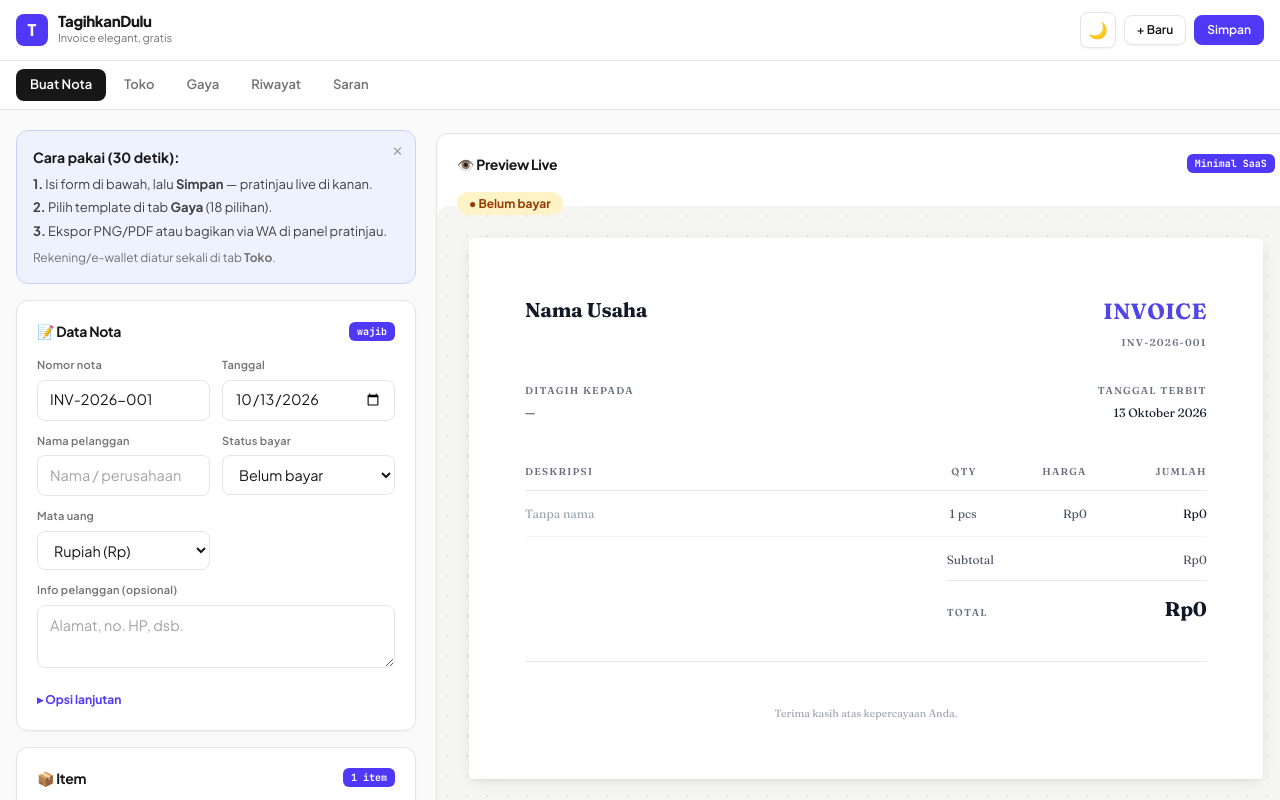
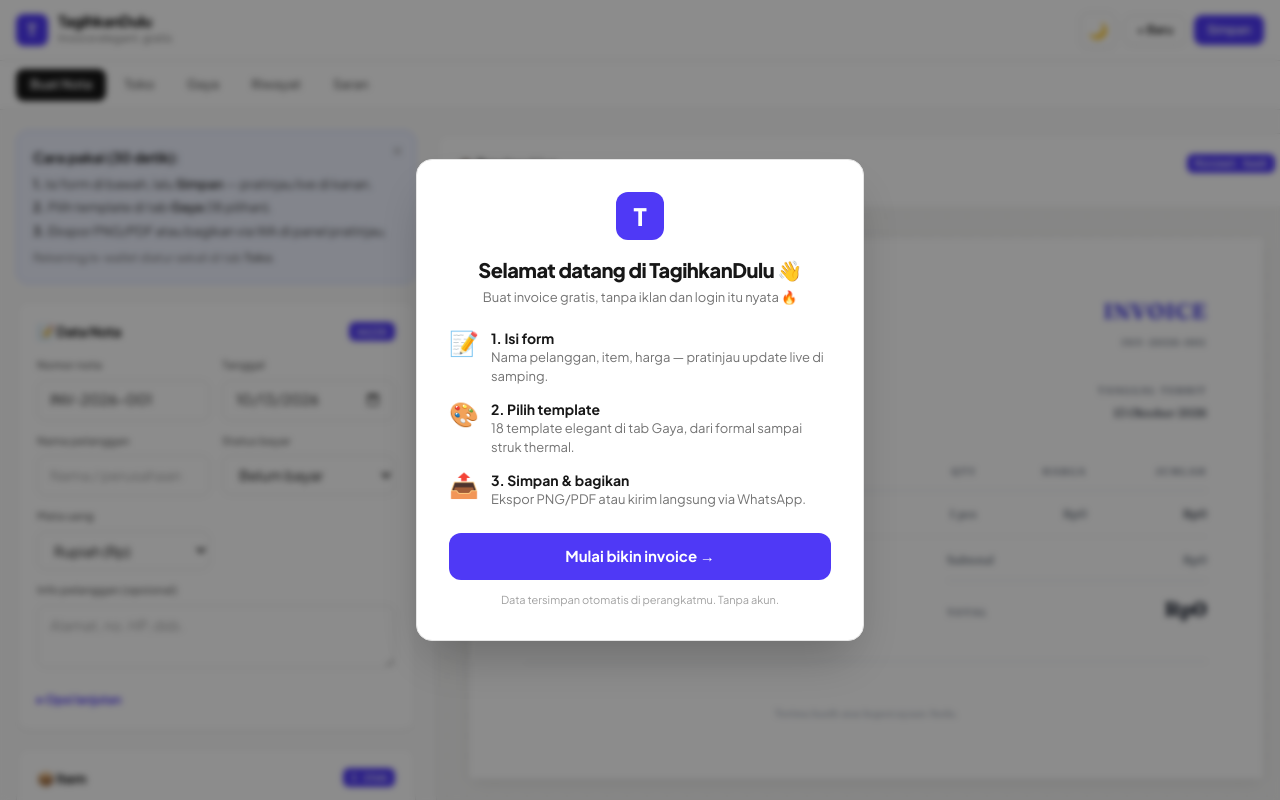
Before and after one commit to junanda24/notakandulu, a React (Vite) app: page / in a window 1280 px wide. Shown: the top 800 px of the page. Built offline with nearby package versions, Linux system fonts and the light colour scheme.

Commit message:
Modal selamat datang first-run

```diff
--- a/src/App.jsx
+++ b/src/App.jsx
@@ -13,6 +13,7 @@
 } from "./lib/storage.js";
 
 import SaranPanel from "./components/SaranPanel.jsx";
+import WelcomeModal from "./components/WelcomeModal.jsx";
 
 const TABS = [
   { id: "buat", name: "Buat Nota" },
@@ -128,6 +129,7 @@
 
   return (
     <>
+    <WelcomeModal />
     <div className="app-shell min-h-screen">
       {/* Header netral */}
       <header className="sticky top-0 z-20 border-b border-line bg-white/90 dark:bg-[#0a0a0a]/90 backdrop-blur">
--- /dev/null
+++ b/src/components/WelcomeModal.jsx
@@ -0,0 +1,50 @@
+// Modal selamat datang — tampil sekali saat pertama kali buka.
+import { useState } from "react";
+
+const WELCOME_KEY = "notakandulu:welcomed";
+
+const STEPS = [
+  { icon: "📝", title: "Isi form", desc: "Nama pelanggan, item, harga — pratinjau update live di samping." },
+  { icon: "🎨", title: "Pilih template", desc: "18 template elegant di tab Gaya, dari formal sampai struk thermal." },
+  { icon: "📤", title: "Simpan & bagikan", desc: "Ekspor PNG/PDF atau kirim langsung via WhatsApp." },
+];
+
+export default function WelcomeModal() {
+  const [show, setShow] = useState(() => {
+    try { return localStorage.getItem(WELCOME_KEY) !== "1"; } catch { return true; }
+  });
+  if (!show) return null;
+  const close = () => {
+    try { localStorage.setItem(WELCOME_KEY, "1"); } catch {}
+    setShow(false);
+  };
+  return (
+    <div className="fixed inset-0 z-50 flex items-center justify-center p-4" style={{ background: "rgba(0,0,0,0.45)", backdropFilter: "blur(3px)" }}>
+      <div className="bg-white dark:bg-neutral-900 rounded-2xl border border-line shadow-2xl max-w-md w-full p-6 sm:p-8 text-center">
+        <span className="inline-flex h-12 w-12 items-center justify-center rounded-xl bg-indigo-600 text-white text-2xl font-extrabold">T</span>
+        <h2 className="text-xl font-extrabold tracking-tight mt-4">Selamat datang di TagihkanDulu 👋</h2>
+        <p className="text-[13px] text-neutral-500 dark:text-neutral-400 mt-1">
+          Buat invoice gratis, tanpa iklan dan login itu nyata 🔥
+        </p>
+        <div className="text-left mt-5 space-y-3">
+          {STEPS.map((s, i) => (
+            <div key={i} className="flex gap-3 items-start">
+              <span className="text-2xl leading-none mt-0.5">{s.icon}</span>
+              <div>
+                <p className="text-sm font-bold">{i + 1}. {s.title}</p>
+                <p className="text-[13px] text-neutral-500 dark:text-neutral-400">{s.desc}</p>
+              </div>
+            </div>
+          ))}
+        </div>
+        <button
+          onClick={close}
+          className="mt-6 w-full rounded-xl bg-indigo-600 hover:bg-indigo-500 text-white font-bold py-3 text-[15px] transition"
+        >
+          Mulai bikin invoice →
+        </button>
+        <p className="text-[11px] text-neutral-400 mt-3">Data tersimpan otomatis di perangkatmu. Tanpa akun.</p>
+      </div>
+    </div>
+  );
+}
```
Also changed, not shown: 4 other files (tests, documents, lock files or other folders).
